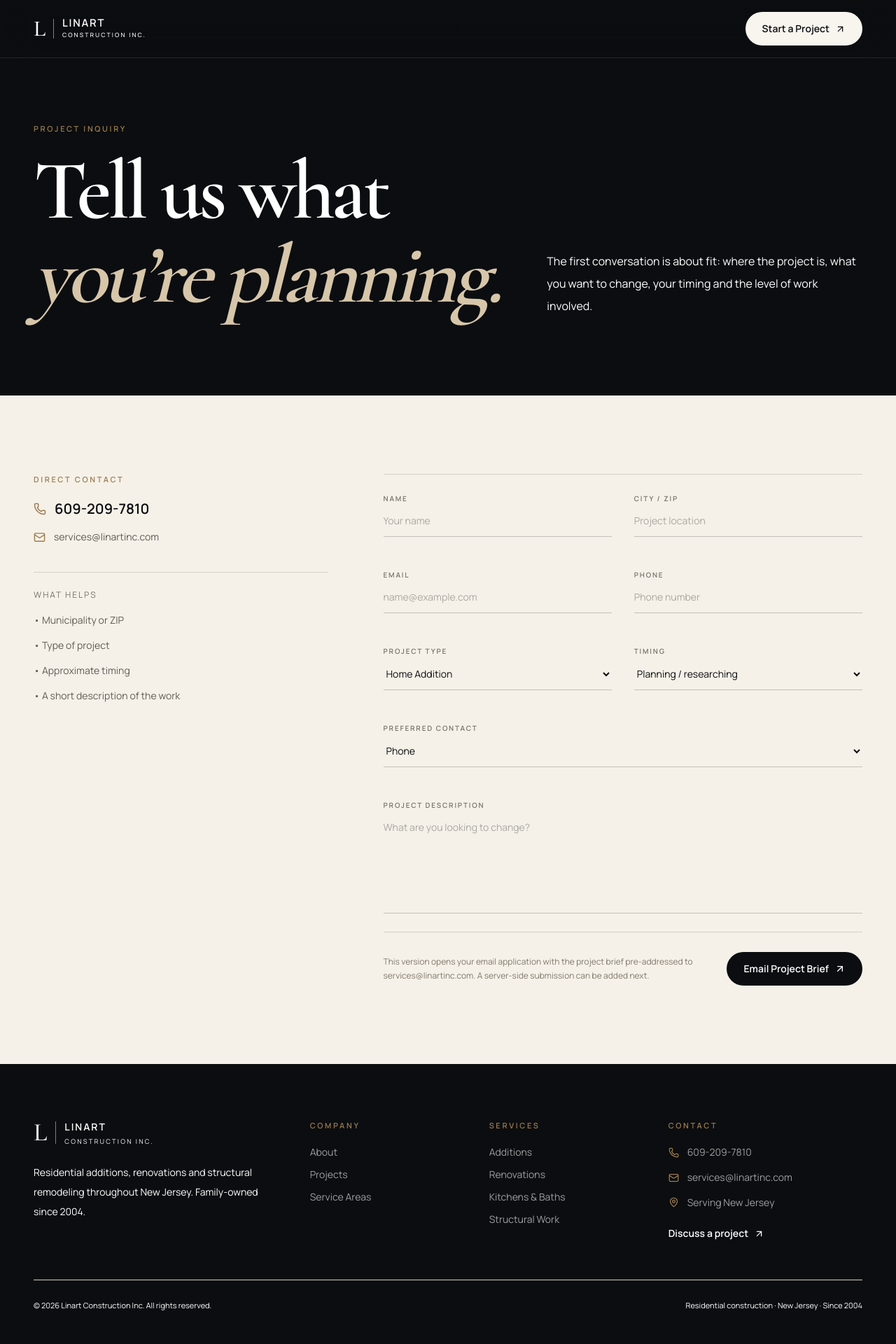
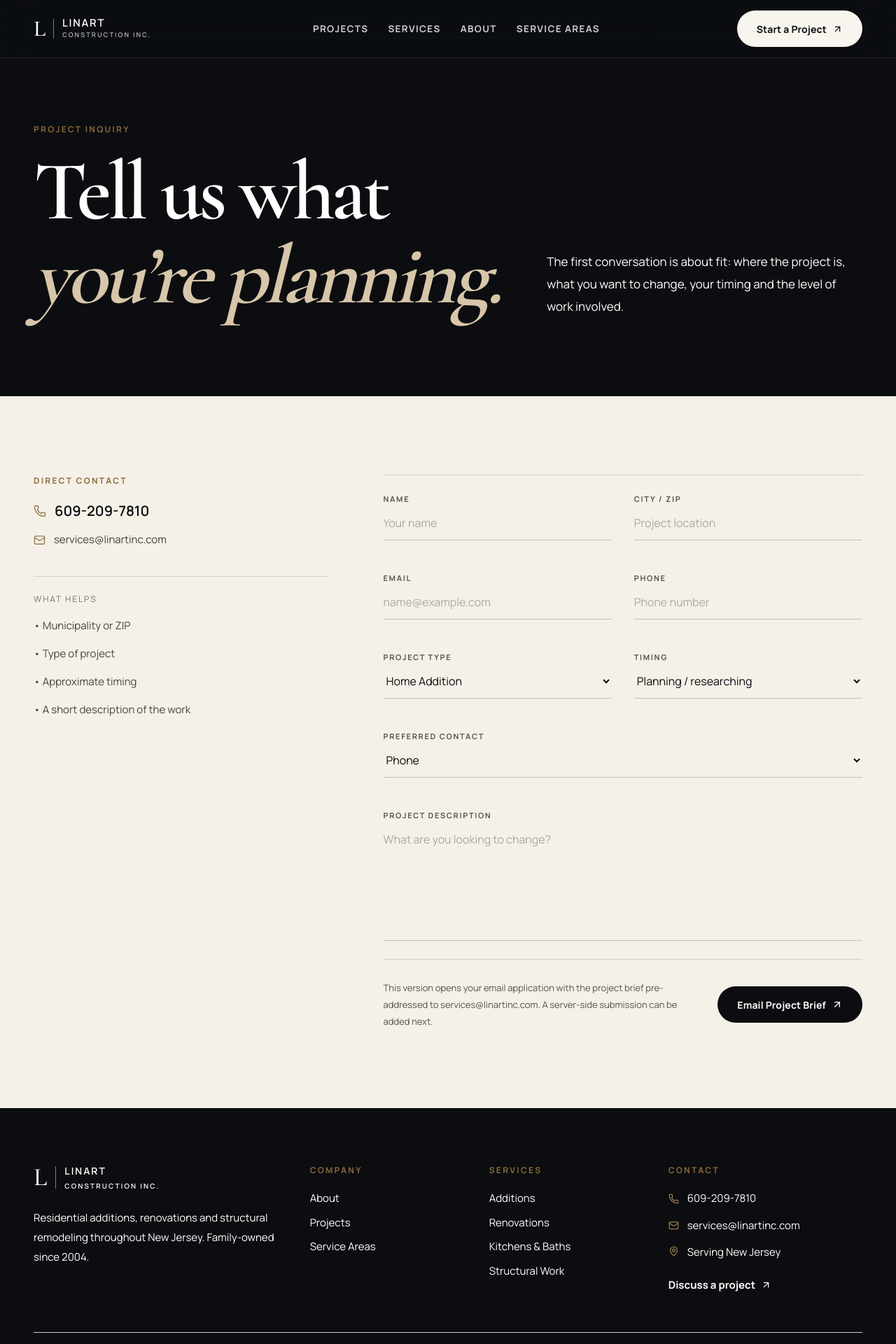
Before and after one commit to joshmas90/linartinc, a React (Vite) app in the folder apps/web/: page /contact in a window 1280 px wide. Shown: the top 1920 px of the page at 70% size. Built offline with nearby package versions, Linux system fonts and the light colour scheme.

Commit message:
Improve Linart readability and restore real project hero

```diff
--- a/apps/web/src/components/Footer.jsx
+++ b/apps/web/src/components/Footer.jsx
@@ -15,17 +15,17 @@ const Footer = () => {
               <span className="h-8 w-px bg-[#9b7b4f]" />
               <div>
                 <div className="text-sm font-semibold tracking-[0.14em]">LINART</div>
-                <div className="mt-1 text-[0.58rem] uppercase tracking-[0.24em] text-white/42">Construction Inc.</div>
+                <div className="mt-1 text-[0.62rem] font-semibold uppercase tracking-[0.22em] text-white/62">Construction Inc.</div>
               </div>
             </div>
-            <p className="mt-6 max-w-sm text-sm leading-7 text-white/52">
+            <p className="mt-6 max-w-sm text-[15px] leading-7 text-white/72">
               Residential additions, renovations and structural remodeling throughout New Jersey. Family-owned since 2004.
             </p>
           </div>
 
           <div>
             <p className="eyebrow">Company</p>
-            <div className="mt-5 space-y-3 text-sm text-white/60">
+            <div className="mt-5 space-y-3 text-[15px] text-white/72">
               <Link className="block hover:text-white" to="/about">About</Link>
               <Link className="block hover:text-white" to="/projects">Projects</Link>
               <Link className="block hover:text-white" to="/service-areas">Service Areas</Link>
@@ -34,7 +34,7 @@ const Footer = () => {
 
           <div>
             <p className="eyebrow">Services</p>
-            <div className="mt-5 space-y-3 text-sm text-white/60">
+            <div className="mt-5 space-y-3 text-[15px] text-white/72">
               <Link className="block hover:text-white" to="/services">Additions</Link>
               <Link className="block hover:text-white" to="/services">Renovations</Link>
               <Link className="block hover:text-white" to="/services">Kitchens & Baths</Link>
@@ -44,7 +44,7 @@ const Footer = () => {
 
           <div>
             <p className="eyebrow">Contact</p>
-            <div className="mt-5 space-y-4 text-sm text-white/60">
+            <div className="mt-5 space-y-4 text-[15px] text-white/72">
               <a href="tel:6092097810" className="flex items-center gap-3 hover:text-white">
                 <Phone size={15} className="text-[#9b7b4f]" /> 609-209-7810
               </a>
@@ -62,7 +62,7 @@ const Footer = () => {
           </div>
         </div>
 
-        <div className="flex flex-col gap-3 pt-7 text-[11px] text-white/34 sm:flex-row sm:items-center sm:justify-between">
+        <div className="flex flex-col gap-3 pt-7 text-[12px] text-white/52 sm:flex-row sm:items-center sm:justify-between">
           <p>© {year} Linart Construction Inc. All rights reserved.</p>
           <p>Residential construction · New Jersey · Since 2004</p>
         </div>
--- a/apps/web/src/components/Navigation.jsx
+++ b/apps/web/src/components/Navigation.jsx
@@ -42,7 +42,7 @@ const Navigation = () => {
             <span className="h-7 w-px bg-[#9b7b4f]" />
             <span className="flex flex-col">
               <span className="text-[0.93rem] font-semibold leading-none tracking-[0.12em]">LINART</span>
-              <span className="mt-1 text-[0.54rem] font-medium uppercase tracking-[0.24em] text-white/48">
+              <span className="mt-1 text-[0.58rem] font-semibold uppercase tracking-[0.22em] text-white/70">
                 Construction Inc.
               </span>
             </span>
@@ -56,8 +56,8 @@ const Navigation = () => {
                   <Link
                     key={link.path}
                     to={link.path}
-                    className={`relative py-2 text-[0.76rem] font-semibold uppercase tracking-[0.13em] ${
-                      active ? 'text-white' : 'text-white/58 hover:text-white'
+                    className={`relative py-2 text-[0.84rem] font-bold uppercase tracking-[0.10em] ${
+                      active ? 'text-white' : 'text-white/80 hover:text-white'
                     }`}
                   >
                     {link.name}
@@ -69,7 +69,7 @@ const Navigation = () => {
 
             <span className="h-6 w-px bg-white/12" />
 
-            <a href="tel:6092097810" className="flex items-center gap-2 text-xs font-semibold text-white/66 hover:text-white">
+            <a href="tel:6092097810" className="flex items-center gap-2 text-[0.82rem] font-semibold text-white/84 hover:text-white">
               <Phone size={14} />
               609-209-7810
             </a>
--- a/apps/web/src/index.css
+++ b/apps/web/src/index.css
@@ -79,8 +79,8 @@
   }
 
   .eyebrow {
-    @apply text-[11px] font-semibold uppercase tracking-[0.24em];
-    color: #9b7b4f;
+    @apply text-[12px] font-bold uppercase tracking-[0.19em];
+    color: #8d6a38;
   }
 
   .section-title {
@@ -88,8 +88,8 @@
   }
 
   .body-copy {
-    @apply text-[15px] leading-7 sm:text-base sm:leading-8;
-    color: #5f646b;
+    @apply text-base leading-8 sm:text-[17px] sm:leading-8;
+    color: #3f444a;
   }
 
   .hairline {
@@ -97,13 +97,13 @@
   }
 
   .link-arrow {
-    @apply inline-flex items-center gap-2 text-sm font-semibold transition-all duration-300;
+    @apply inline-flex items-center gap-2 text-[15px] font-bold transition-all duration-300;
   }
 
   .link-arrow:hover { gap: 0.75rem; }
 
   .premium-button {
-    @apply inline-flex min-h-12 items-center justify-center gap-2 rounded-full px-6 text-sm font-semibold transition-all duration-300;
+    @apply inline-flex min-h-[52px] items-center justify-center gap-2 rounded-full px-7 text-[14px] font-bold tracking-[0.01em] transition-all duration-300;
   }
 
   .premium-button-dark {
@@ -148,3 +148,16 @@
     transition-duration: 0.01ms !important;
   }
 }
+
+
+/* Readability / trust refinement */
+.readable-muted { color: #444a50; }
+.readable-dark-muted { color: rgba(255,255,255,.76); }
+.readable-dark-soft { color: rgba(255,255,255,.66); }
+.readable-footer { color: rgba(255,255,255,.70); }
+
+@media (min-width: 1024px) {
+  .site-container {
+    max-width: 1480px;
+  }
+}
--- a/apps/web/src/pages/ContactPage.jsx
+++ b/apps/web/src/pages/ContactPage.jsx
@@ -37,7 +37,7 @@ ${form.message}`
   };
 
   const inputClass =
-    'w-full border-0 border-b border-black/20 bg-transparent px-0 py-3 text-sm outline-none transition-colors placeholder:text-black/30 focus:border-[#9b7b4f] focus:ring-0';
+    'w-full border-0 border-b border-black/20 bg-transparent px-0 py-3 text-[16px] outline-none transition-colors placeholder:text-black/30 focus:border-[#9b7b4f] focus:ring-0';
 
   return (
     <>
@@ -54,7 +54,7 @@ ${form.message}`
               Tell us what
               <span className="block italic text-[#d7c6a9]">you’re planning.</span>
             </h1>
-            <p className="max-w-xl text-sm leading-7 text-white/52 sm:text-base sm:leading-8">
+            <p className="max-w-xl text-[16px] leading-8 text-white/76 sm:text-[17px]">
               The first conversation is about fit: where the project is, what you want to change, your timing and the level of work involved.
             </p>
           </div>
@@ -69,13 +69,13 @@ ${form.message}`
               <a href="tel:6092097810" className="mt-5 flex items-center gap-3 text-xl font-semibold">
                 <Phone size={18} className="text-[#9b7b4f]" /> 609-209-7810
               </a>
-              <a href="mailto:services@linartinc.com" className="mt-4 flex items-center gap-3 text-sm text-[#5f5a52] hover:text-black">
+              <a href="mailto:services@linartinc.com" className="mt-4 flex items-center gap-3 text-[15px] text-[#46413b] hover:text-black">
                 <Mail size={17} className="text-[#9b7b4f]" /> services@linartinc.com
               </a>
 
               <div className="mt-10 border-t hairline pt-6">
                 <p className="text-xs uppercase tracking-[0.16em] text-[#77726a]">What helps</p>
-                <ul className="mt-4 space-y-3 text-sm leading-6 text-[#625d55]">
+                <ul className="mt-4 space-y-3 text-[15px] leading-7 text-[#49443e]">
                   <li>• Municipality or ZIP</li>
                   <li>• Type of project</li>
                   <li>• Approximate timing</li>
@@ -87,23 +87,23 @@ ${form.message}`
             <form onSubmit={submit} className="border-t hairline">
               <div className="grid gap-x-8 sm:grid-cols-2">
                 <label className="py-5">
-                  <span className="text-[10px] font-semibold uppercase tracking-[0.18em] text-[#77726a]">Name</span>
+                  <span className="text-[11px] font-bold uppercase tracking-[0.15em] text-[#5c554c]">Name</span>
                   <input required name="name" value={form.name} onChange={change} className={inputClass} placeholder="Your name" />
                 </label>
                 <label className="py-5">
-                  <span className="text-[10px] font-semibold uppercase tracking-[0.18em] text-[#77726a]">City / ZIP</span>
+                  <span className="text-[11px] font-bold uppercase tracking-[0.15em] text-[#5c554c]">City / ZIP</span>
                   <input required name="city" value={form.city} onChange={change} className={inputClass} placeholder="Project location" />
                 </label>
                 <label className="py-5">
-                  <span className="text-[10px] font-semibold uppercase tracking-[0.18em] text-[#77726a]">Email</span>
+                  <span className="text-[11px] font-bold uppercase tracking-[0.15em] text-[#5c554c]">Email</span>
                   <input required type="email" name="email" value={form.email} onChange={change} className={inputClass} placeholder="name@example.com" />
                 </label>
                 <label className="py-5">
-                  <span className="text-[10px] font-semibold uppercase tracking-[0.18em] text-[#77726a]">Phone</span>
+                  <span className="text-[11px] font-bold uppercase tracking-[0.15em] text-[#5c554c]">Phone</span>
                   <input required type="tel" name="phone" value={form.phone} onChange={change} className={inputClass} placeholder="Phone number" />
                 </label>
                 <label className="py-5">
-                  <span className="text-[10px] font-semibold uppercase tracking-[0.18em] text-[#77726a]">Project Type</span>
+                  <span className="text-[11px] font-bold uppercase tracking-[0.15em] text-[#5c554c]">Project Type</span>
                   <select name="service" value={form.service} onChange={change} className={inputClass}>
                     <option>Home Addition</option>
                     <option>Whole-Home Renovation</option>
@@ -115,7 +115,7 @@ ${form.message}`
                   </select>
                 </label>
                 <label className="py-5">
-                  <span className="text-[10px] font-semibold uppercase tracking-[0.18em] text-[#77726a]">Timing</span>
+                  <span className="text-[11px] font-bold uppercase tracking-[0.15em] text-[#5c554c]">Timing</span>
                   <select name="timing" value={form.timing} onChange={change} className={inputClass}>
                     <option>Planning / researching</option>
                     <option>Within 3 months</option>
@@ -125,7 +125,7 @@ ${form.message}`
                   </select>
                 </label>
                 <label className="py-5 sm:col-span-2">
-                  <span className="text-[10px] font-semibold uppercase tracking-[0.18em] text-[#77726a]">Preferred Contact</span>
+                  <span className="text-[11px] font-bold uppercase tracking-[0.15em] text-[#5c554c]">Preferred Contact</span>
                   <select name="contact" value={form.contact} onChange={change} className={inputClass}>
                     <option>Phone</option>
                     <option>Email</option>
@@ -133,7 +133,7 @@ ${form.message}`
                   </select>
                 </label>
                 <label className="py-5 sm:col-span-2">
-                  <span className="text-[10px] font-semibold uppercase tracking-[0.18em] text-[#77726a]">Project Description</span>
+                  <span className="text-[11px] font-bold uppercase tracking-[0.15em] text-[#5c554c]">Project Description</span>
                   <textarea
                     required
                     name="message"
@@ -147,7 +147,7 @@ ${form.message}`
               </div>
 
               <div className="flex flex-col gap-4 border-t hairline pt-7 sm:flex-row sm:items-center sm:justify-between">
-                <p className="max-w-md text-xs leading-5 text-[#81786c]">
+                <p className="max-w-md text-[13px] leading-6 text-[#575149]">
                   This version opens your email application with the project brief pre-addressed to services@linartinc.com. A server-side submission can be added next.
                 </p>
                 <button type="submit" className="premium-button-dark shrink-0">
```
Also changed, not shown: apps/web/src/pages/AboutPage.jsx (+6 -6 lines), apps/web/src/pages/HomePage.jsx (+12 -12 lines), apps/web/src/pages/ProjectsPage.jsx (+4 -4 lines), apps/web/src/pages/ServiceAreasPage.jsx (+4 -4 lines), apps/web/src/pages/ServicesPage.jsx (+4 -4 lines).
